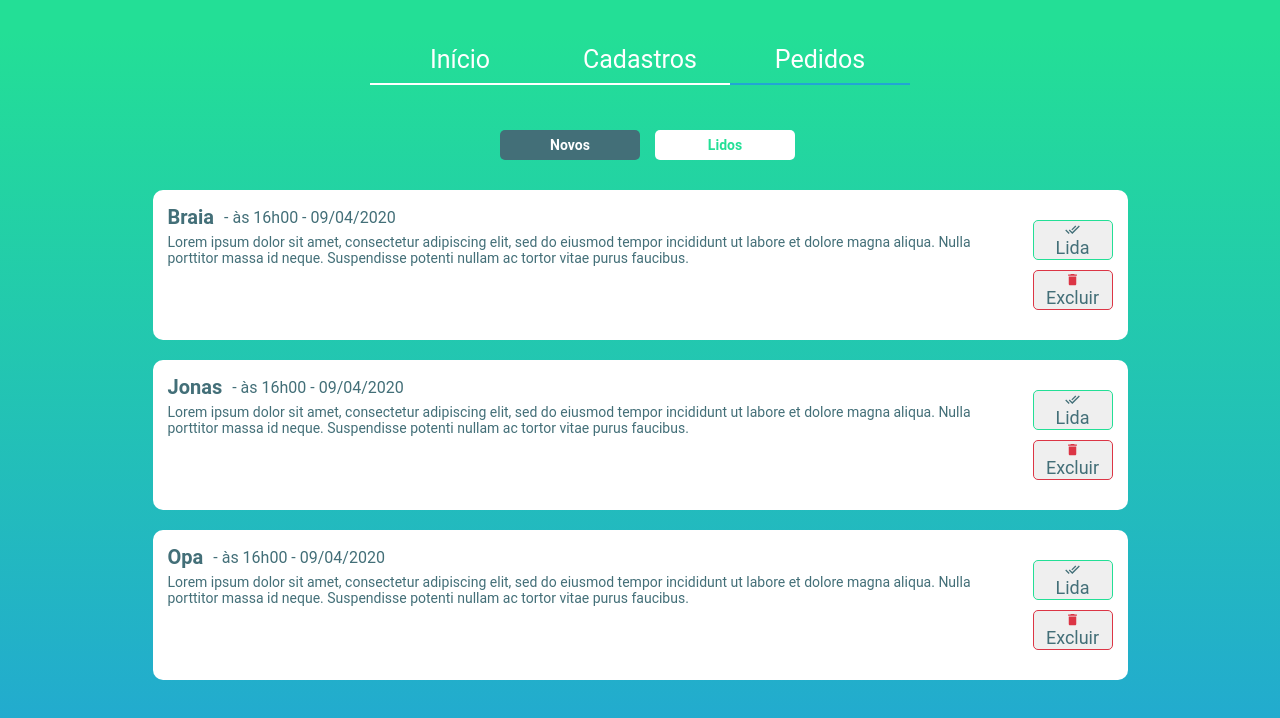
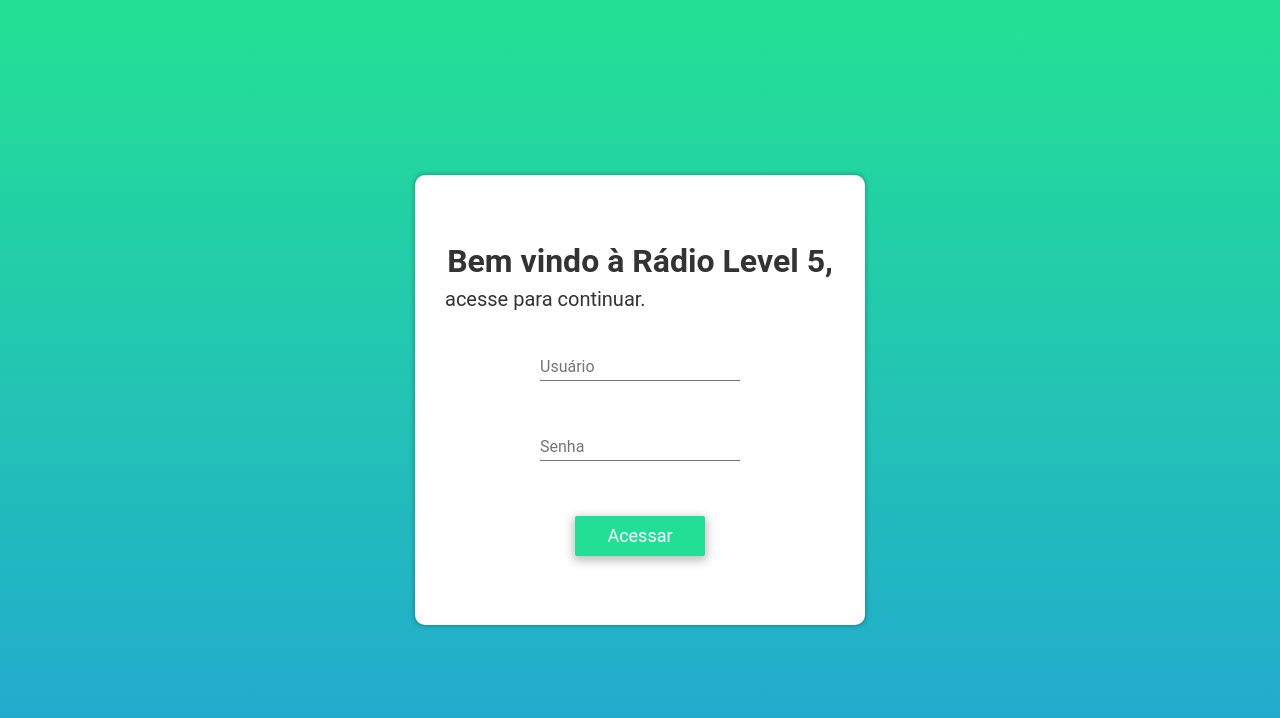
Before and after one commit to guilhermefaleiros/proj-painel-radio, a React (Create React App) app: page / in a window 1280 px wide. Shown: the top 718 px of the page. Built offline with nearby package versions, Linux system fonts and the light colour scheme.

Commit message:
Adicionando rotas

```diff
--- a/package.json
+++ b/package.json
@@ -11,6 +11,7 @@
     "react-dom": "^16.13.1",
     "react-icons": "^3.9.0",
     "react-redux": "^7.2.0",
+    "react-router-dom": "^5.1.2",
     "react-scripts": "3.4.1",
     "redux": "^4.0.5",
     "styled-components": "^5.1.0"
--- a/src/App.js
+++ b/src/App.js
@@ -1,15 +1,16 @@
 import React from 'react';
-import Dashboard from './pages/Dashboard';
 import GlobalStyle from './styles/GlobalStyle';
 import {Provider} from 'react-redux';
 
 import store from './store';
 
+import Routes from './routes';
+
 function App() {
   return (
     <Provider store={store}>
-      <Dashboard />
-      <GlobalStyle/>
+      <Routes />
+      <GlobalStyle />
     </Provider>
   );
 }
--- a/src/pages/Login/index.js
+++ b/src/pages/Login/index.js
@@ -1,6 +1,7 @@
 import React from 'react';
 
 import { Container, Card, Title, Subtitle, Input, Button } from './styles';
+import { Link } from 'react-router-dom';
 
 export default function pages() {
   return (
@@ -10,7 +11,12 @@
         <Subtitle>acesse para continuar.</Subtitle>
         <Input placeholder="Usuário"/>
         <Input style={{marginTop: 20}} placeholder="Senha"/>
-        <Button>Acessar</Button>
+        <Link to="/dashboard">
+          <Button>
+            Acessar
+          </Button>
+        </Link>
+
       </Card>
     </Container>
   );
--- a/src/routes.js
+++ b/src/routes.js
@@ -0,0 +1,16 @@
+import React from 'react';
+import { BrowserRouter, Switch, Route } from 'react-router-dom'
+
+import Login from './pages/Login';
+import Dashboard from './pages/Dashboard';
+
+export default function Routes() {
+  return (
+    <BrowserRouter>
+      <Switch>
+        <Route path="/" exact component={Login}/>
+        <Route path="/dashboard" exact component={Dashboard}/>
+      </Switch>
+    </BrowserRouter>
+  );
+}
```
Also changed, not shown: 1 other file (tests, documents, lock files or other folders).
